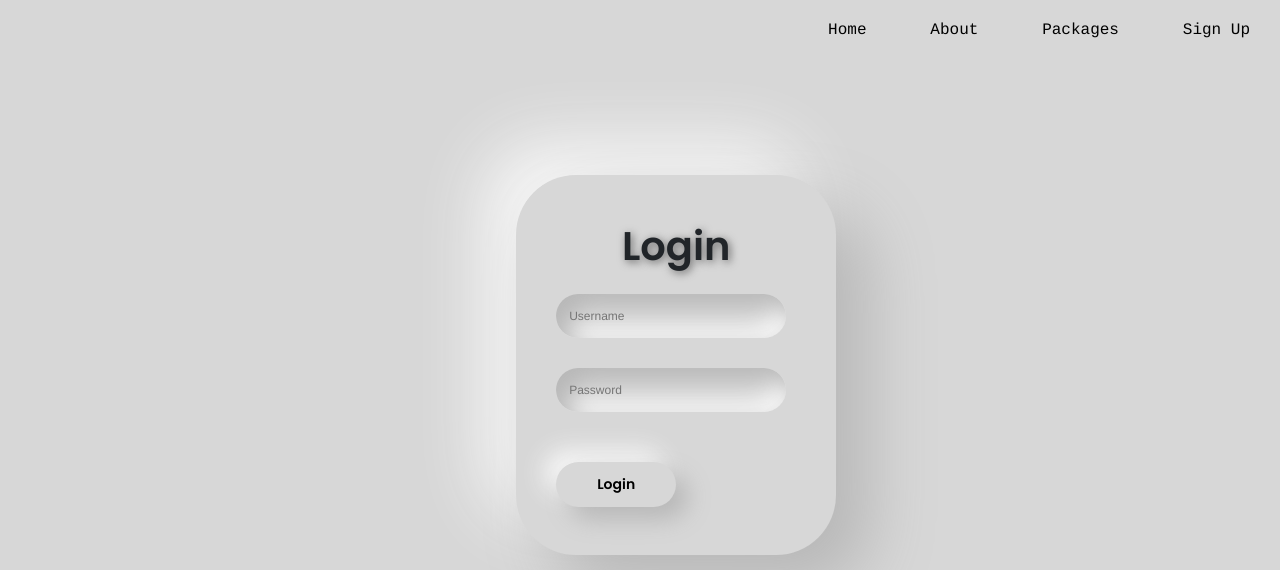
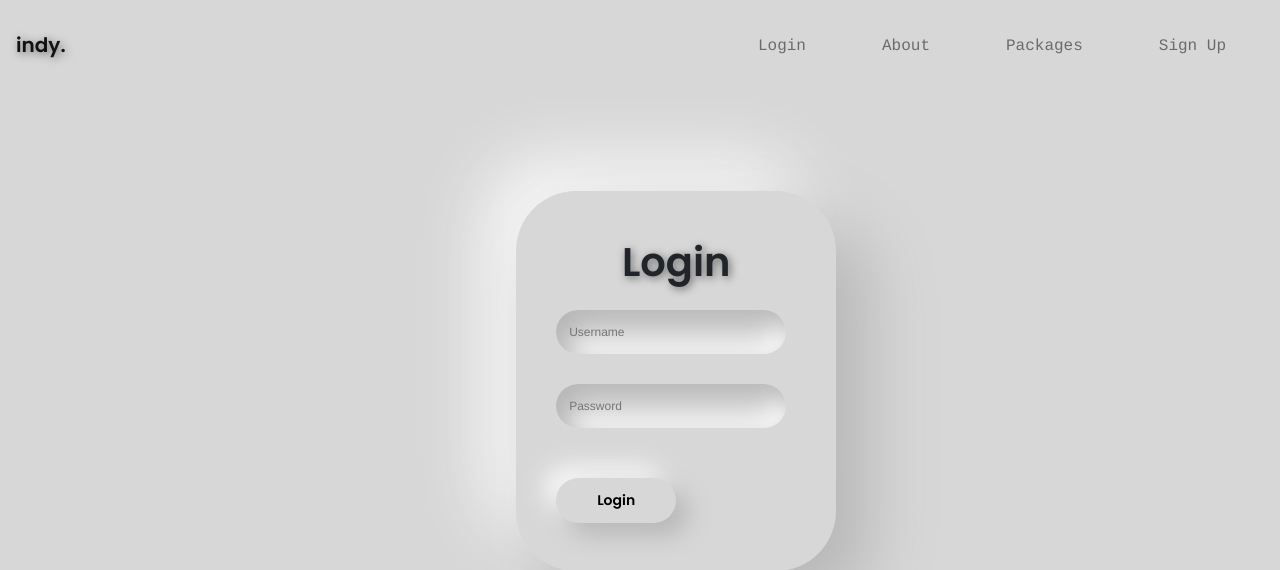
Before and after one commit to perrinjoseph/indy., a PHP site: page /login.php in a window 1280 px wide; the page is wider, and only the part inside the window is pictured. Shown: the top 570 px of that part. Run offline with PHP 8.4, Linux system fonts and the light colour scheme; data that the repository does not hold is empty; some libraries are stand-ins or nearby versions.

Commit message:
fixed links, upload page almost done html and css side:

```diff
--- a/about.html
+++ b/about.html
@@ -34,7 +34,7 @@
         <div class="collapse navbar-collapse flex-grow-1 text-right" id="myNavbar7">
             <ul class="navbar-nav ml-auto flex-nowrap">
                 <li class="nav-item">
-                    <a href="login.html" class="nav-link">Login</a>
+                    <a href="login.php" class="nav-link">Login</a>
                 </li>
                 <li class="nav-item">
                     <a href="about.html" class="nav-link">About</a>
--- a/login.html
+++ b/login.html
@@ -34,7 +34,7 @@
         <div class="collapse navbar-collapse flex-grow-1 text-right" id="myNavbar7">
             <ul class="navbar-nav ml-auto flex-nowrap">
                 <li class="nav-item">
-                    <a href="login.html" class="nav-link">Login</a>
+                    <a href="login.php" class="nav-link">Login</a>
                 </li>
                 <li class="nav-item">
                     <a href="about.html" class="nav-link">About</a>
@@ -43,7 +43,7 @@
                     <a href="packages.html" class="nav-link">Packages</a>
                 </li>
                 <li class="nav-item">
-                    <a href="login.html" class="nav-link">Sign Up</a>
+                    <a href="login.php" class="nav-link">Sign Up</a>
                 </li>
             </ul>
         </div>
--- a/login.php
+++ b/login.php
@@ -21,16 +21,34 @@
 
 <body>
 
-    <nav class="menu">
-
-        <ul>
-            <li><a href="login.html">Home</a></li>
-            <li><a href="about.html">About</a></li>
-            <li><a href="packages.html">Packages</a></li>
-            <li><a href="login.html">Sign Up</a></li>
-
-        </ul>
-
+<nav class="navbar navbar-expand-lg navbar-light bg-#D7D7D7">
+        <div class="d-flex flex-grow-1">
+            <span class="w-100 d-lg-none d-block"><!-- hidden spacer to center brand on mobile --></span>
+            <a class="navbar-brand" href="#">
+                indy.
+            </a>
+            <div class="w-100 text-right">
+                <button class="navbar-toggler" type="button" data-toggle="collapse" data-target="#myNavbar7" >
+                    <span class="navbar-toggler-icon" ></span>
+                </button>
+            </div>
+        </div>
+        <div class="collapse navbar-collapse flex-grow-1 text-right" id="myNavbar7">
+            <ul class="navbar-nav ml-auto flex-nowrap">
+                <li class="nav-item">
+                    <a href="login.php" class="nav-link">Login</a>
+                </li>
+                <li class="nav-item">
+                    <a href="about.html" class="nav-link">About</a>
+                </li>
+                <li class="nav-item">
+                    <a href="packages.html" class="nav-link">Packages</a>
+                </li>
+                <li class="nav-item">
+                    <a href="login.php" class="nav-link">Sign Up</a>
+                </li>
+            </ul>
+        </div>
     </nav>
 
     <div class="row">
@@ -62,7 +80,7 @@
                         $row = mysqli_fetch_row($result);
 
                         if($row[2] == "user"){
-                            header("Location: userHomePage.html");
+                            header("Location: userHomePage.php");
                         }
                         elseif($row[2] == "designer"){
                             header("Location: feed.php");
--- a/packages.html
+++ b/packages.html
@@ -34,7 +34,7 @@
         <div class="collapse navbar-collapse flex-grow-1 text-right" id="myNavbar7">
             <ul class="navbar-nav ml-auto flex-nowrap">
                 <li class="nav-item">
-                    <a href="login.html" class="nav-link">Login</a>
+                    <a href="login.php" class="nav-link">Login</a>
                 </li>
                 <li class="nav-item">
                     <a href="about.html" class="nav-link">About</a>
@@ -43,7 +43,7 @@
                     <a href="packages.html" class="nav-link">Packages</a>
                 </li>
                 <li class="nav-item">
-                    <a href="login.html" class="nav-link">Sign Up</a>
+                    <a href="login.php" class="nav-link">Sign Up</a>
                 </li>
             </ul>
         </div>
--- a/style.css
+++ b/style.css
@@ -467,7 +467,8 @@ div .heart a {
     background: rgba(179, 179, 179, 0.4);
     box-shadow: 12px 12px 24px rgba(38, 38, 38, 0.3),
         -12px -12px 24px rgba(247, 247, 247, 0.6) ;
-        color: #ffffff;
+        color: black;
+        text-shadow: 2px 2px 8px #676767;
         outline: none;
 }
 
@@ -732,6 +733,7 @@ box-shadow:  30px 30px 60px #b7b7b7,
   }
 
 
+
   .state:checked ~ .label .indicator::after {
     transform: scale3d(.975, .975, 1) translate3d(0, 10%, 0);
     opacity: 0;
@@ -748,10 +750,12 @@ box-shadow:  30px 30px 60px #b7b7b7,
   }
 
   .label:hover .text {
-    opacity: 1;
-    color: white;
+
+
     transform: scale(1.05);
   }
+
+
 
   .container
   {
@@ -808,3 +812,56 @@ box-shadow:  30px 30px 60px #b7b7b7,
 {
     transform: translateZ(20px) scaleY(1);
 }
+
+input[type="radio"]:checked + label
+{
+
+   color: greenyellow;
+
+}
+
+.radiobutton1
+{
+
+    color: rgba(255, 255, 255, 0.6);
+    background-color: rgba(169, 169, 169, 0.2);
+}
+
+.uploadform input[type=text]
+{
+    border-radius: 50px;
+background: rgba(0, 0, 0, 0.2);
+    padding: 3px;
+    border:none;
+    width: 60%;
+    color: white;
+    font-family: 'Courier New', Courier, monospace;
+}
+
+*:focus{
+    outline: none;
+}
+
+.uploadform form
+{
+    padding: 10%;
+    width: 100%;
+    font-family: 'Courier New', Courier, monospace;
+    color: black;
+    text-shadow: 2px 2px 8px #676767;
+}
+
+textarea
+{
+    background: rgba(0, 0, 0, 0.2);
+    padding: 3px;
+    border:none;
+    width: 60%;
+    color: white;
+    font-family: 'Courier New', Courier, monospace;
+}
+.uploadform input[type=submit]
+{
+   color: black;
+   font-family: 'Poppins', sans-serif;
+}
```
Also changed, not shown: userHomePage.php (renamed from userHomePage.html, +19 -8 lines).
